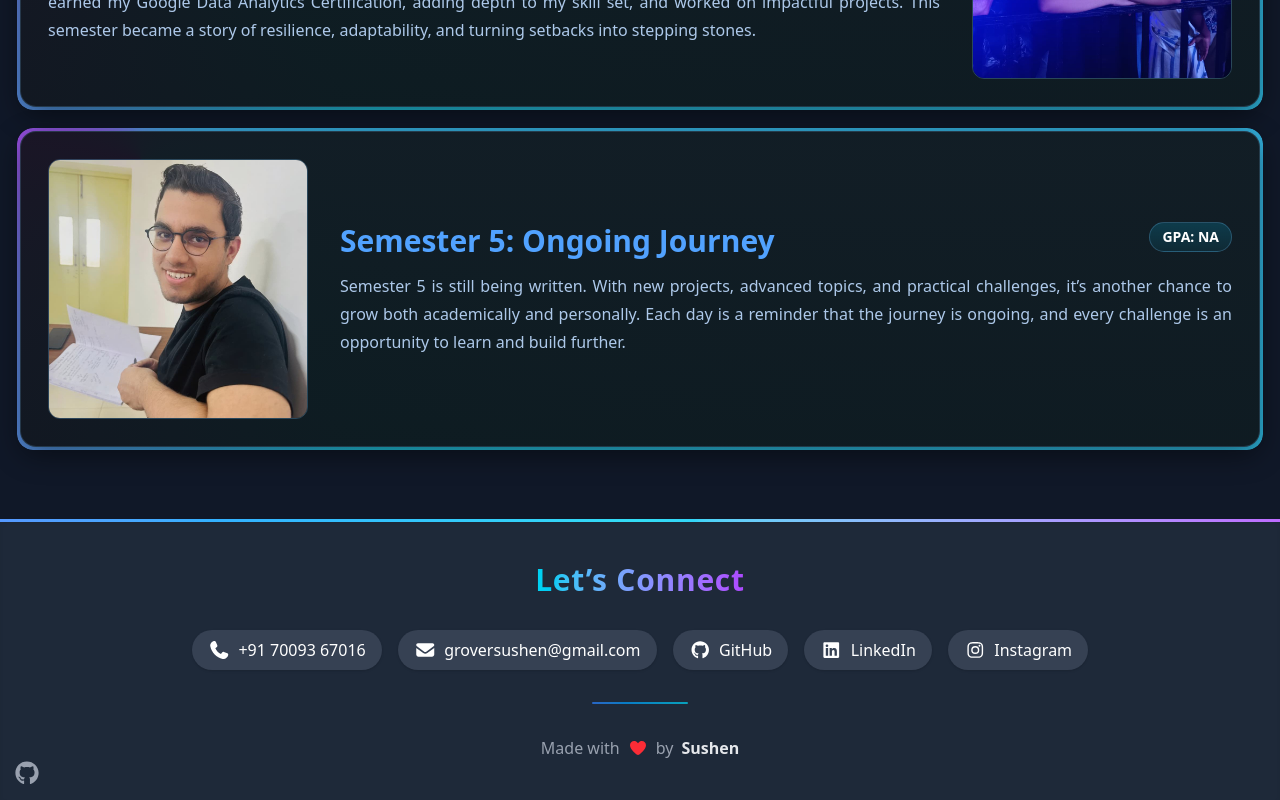
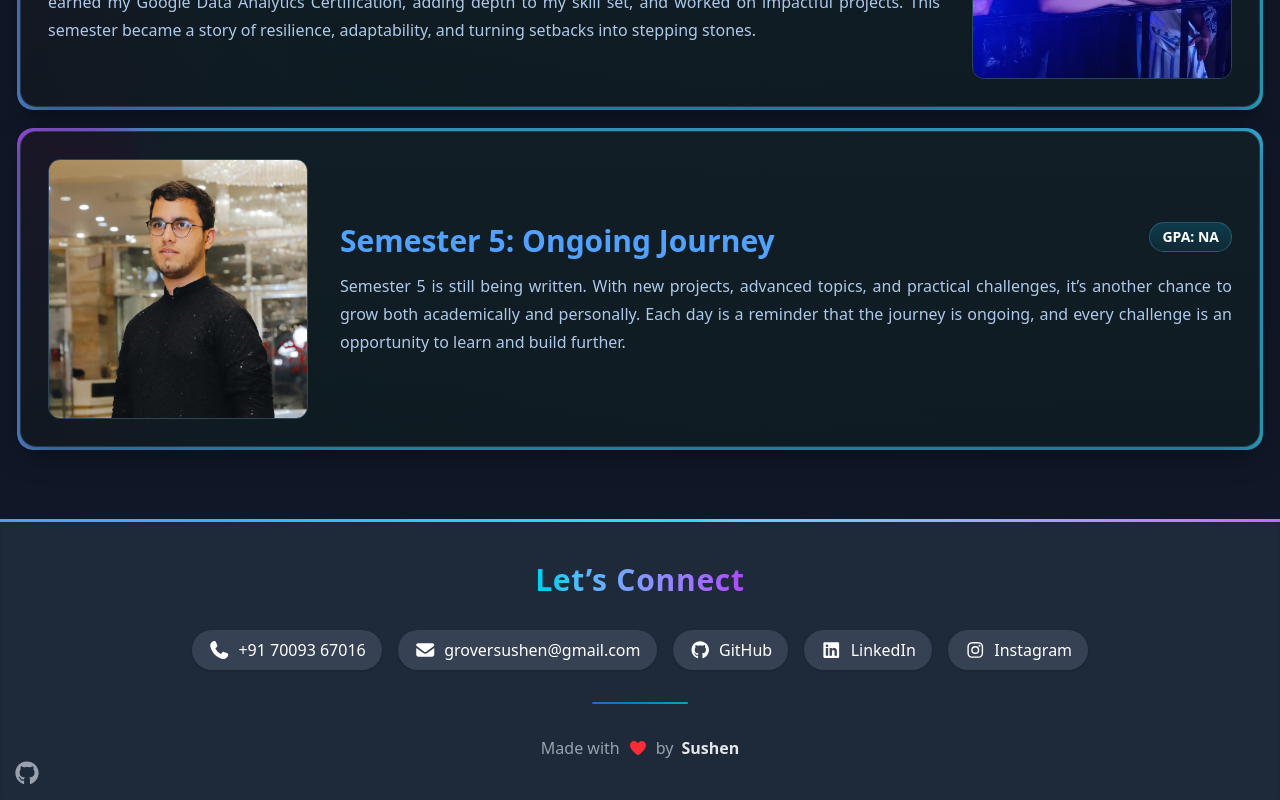
Before and after one commit to SushenGrover/Portfolio-Website, a React (Vite) app in the folder frontend/: page /collegeLife in a window 1280 px wide. Shown: the part 1704-2504 px from the top of the page. Built offline with nearby package versions, Linux system fonts and the light colour scheme.

Commit message:
better sem 5 img

```diff
--- a/frontend/src/components/CollegeLifeData.js
+++ b/frontend/src/components/CollegeLifeData.js
@@ -41,7 +41,7 @@ export const semesters = [
   {
     id: 5,
     title: "Semester 5: Ongoing Journey",
-    img: "/college_life_images/5.jpg",
+    img: "/college_life_images/5.jpeg",
     paragraph:
       "Semester 5 is still being written. With new projects, advanced topics, and practical challenges, it’s another chance to grow both academically and personally. Each day is a reminder that the journey is ongoing, and every challenge is an opportunity to learn and build further.",
     gpa: "NA",
--- a/frontend/src/pages/Dsa.jsx
+++ b/frontend/src/pages/Dsa.jsx
@@ -3,8 +3,8 @@ import React, { useEffect, useState } from "react";
 // IMPORTANT: Replace with your actual LeetCode username
 const USERNAME = "SushenGrover";
 // Use environment variables for API base URL in a real application
-const API_BASE = "https://portfolio-website-rgpj.onrender.com";
-// const API_BASE = "http://localhost:5000";
+// const API_BASE = "https://portfolio-website-rgpj.onrender.com";
+const API_BASE = "http://localhost:5000";
 
 import { motion } from "framer-motion";
 
```
Also changed, not shown: frontend/public/college_life_images/5.jpeg (added), frontend/public/college_life_images/5.jpg (deleted).
